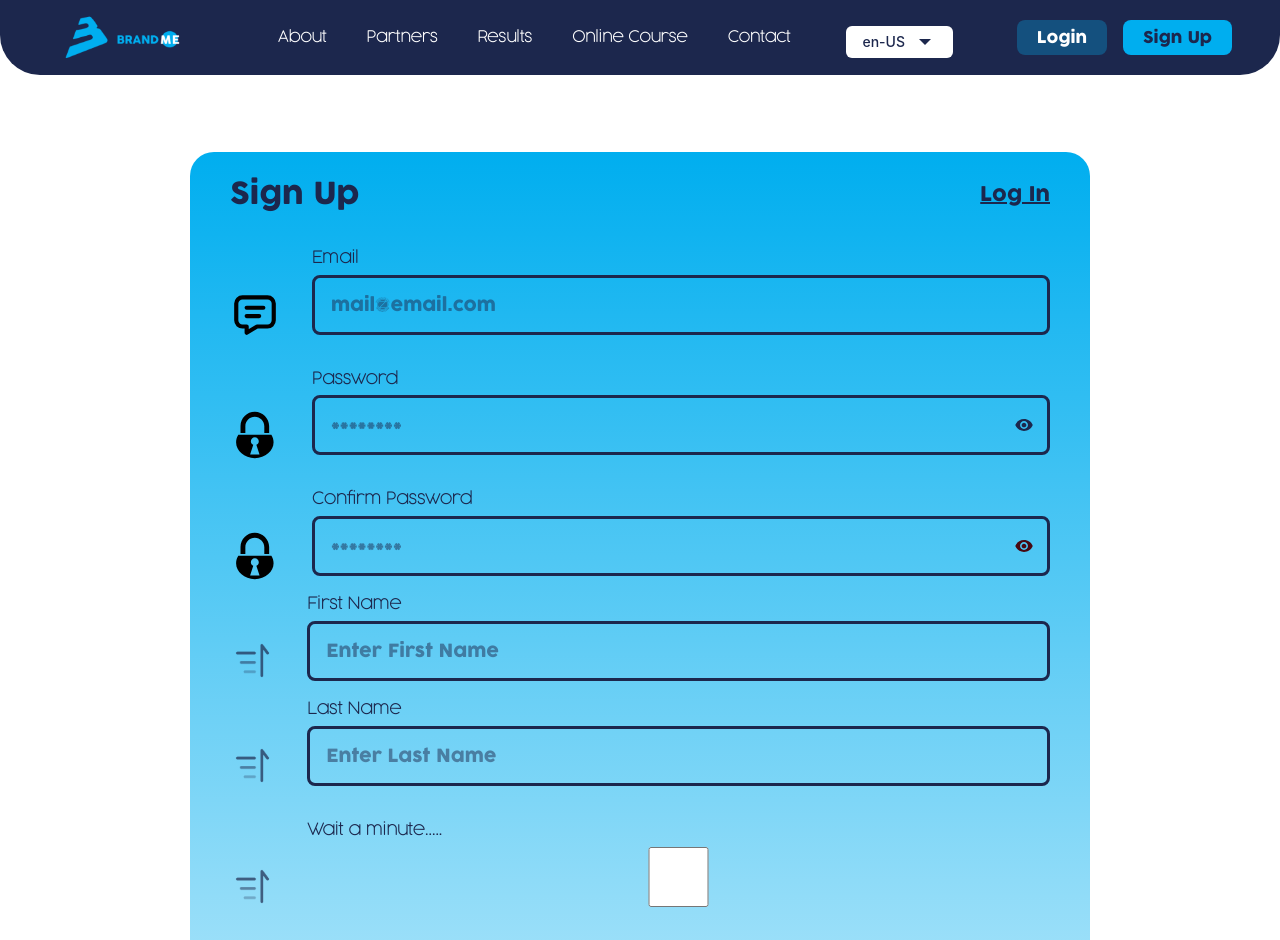
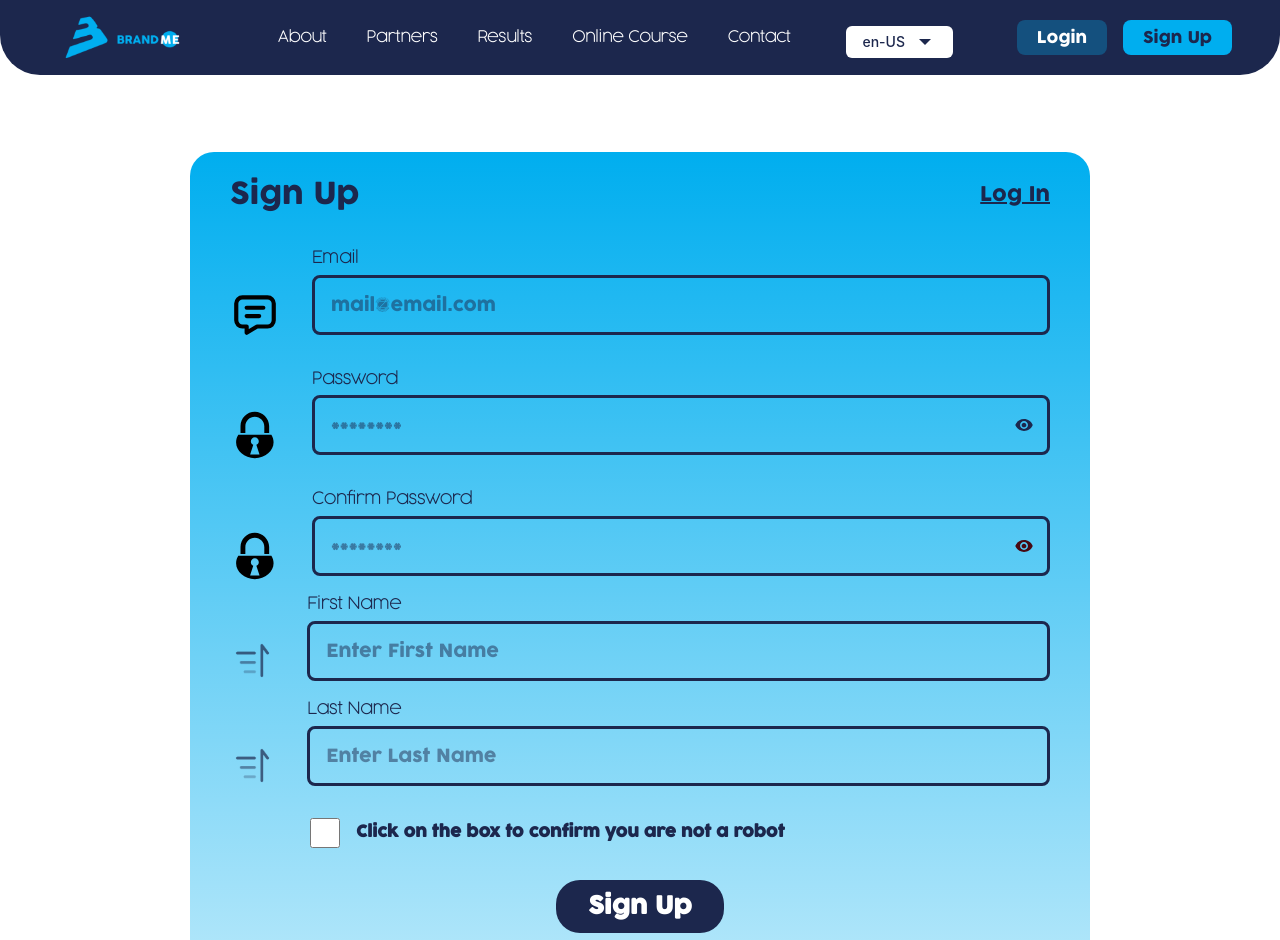
Before and after one commit to Valuegate/Brand-me, a Next.js app: page /sign-up in a window 1280 px wide. Shown: the top 940 px of the page. Built offline with nearby package versions, Linux system fonts and the light colour scheme.

Commit message:
adjustment on the signup

```diff
--- a/next.config.mjs
+++ b/next.config.mjs
@@ -6,7 +6,9 @@ const nextConfig = {
   },
   images: {
     domains: ['brandme2.s3.amazonaws.com'],
+    unoptimized: true,
   },
+  output: "export",
   webpack: (config) => {
     config.resolve.alias.canvas = false;
 
--- a/src/components/signup/SignUp.tsx
+++ b/src/components/signup/SignUp.tsx
@@ -291,25 +291,25 @@ const SignUp = () => {
                       </div>
                     </div>
 
-                    <div className="flex items-center gap-8 mt-4">
-                      <div className="mt-8 md:hidden">
+                    <div className="my-4 ml-20 gap-4 flex w-full items-center">
+                      {/* <div className="mt-8 md:hidden">
                         <Image src={Sort} alt={""} width={50} height={50} />
-                      </div>
-                      <div className="mb-4 flex flex-col gap-1 w-full">
-                        <label
-                          htmlFor="is"
-                          className="font-cocogoose-light font-bold text-[16px] text-brand"
-                        >
-                          {t("waitAMinute")}
-                        </label>
+                      </div> */}
+                      {/* <div className="mb-4 flex gap-1"> */}
                         <input
                           type="checkbox"
                           id="is"
                           name="is"
                           onChange={(e) => setTermsAgreed(e.target.checked)}
-                          className="focus:outline-none bg-[#FFFFFF00] w-full font-cocogoose border-[3px] pl-4 text-[18px] border-brand rounded-lg h-[60px] placeholder:text-brand-49 text-brand"
+                          className="focus:outline-none bg-[#FFFFFF00] font-cocogoose border-[3px] pl-4 text-[18px] border-brand rounded-lg w-[30px] h-[30px] placeholder:text-brand-49 text-brand"
                         />
-                      </div>
+                        <label
+                          htmlFor="is"
+                          className="font-cocogoose font-bold text-[16px] text-brand"
+                        >
+                          {t("click")}
+                        </label>
+                      {/* </div> */}
                     </div>
 
                     <div className="mt-8 flex justify-center">
@@ -324,16 +324,16 @@ const SignUp = () => {
                           !termsAgreed ||
                           !isPasswordValid
                         }
-                        className={`w-full h-[80px] ${
+                        className={`${
                           isLoading
                             ? "bg-primary-300 cursor-not-allowed"
                             : "bg-primary-500 hover:bg-primary-600"
-                        } text-white font-cocogoose font-bold text-[24px] rounded-3xl ${
+                        } text-white bg-brand py-2 px-8 font-cocogoose font-bold text-[24px] rounded-3xl ${
                           isLoading ? "" : "transition duration-300"
                         }`}
                         onClick={handleSignup}
                       >
-                        {t("send")}
+                        {t("signUp")}
                       </button>
                     </div>
                   </Form>
--- a/src/locales/de/translation.json
+++ b/src/locales/de/translation.json
@@ -220,5 +220,6 @@
     "Password": "Passwort",
     "Notifications": "Benachrichtigungen",
     "Other Settings": "Weitere Einstellungen",
-    "Notification": "Benachrichtigung"
+    "Notification": "Benachrichtigung",
+    "click": "Klicken Sie auf das Kästchen, um zu bestätigen, dass Sie kein Roboter sind"
 }
--- a/src/locales/en/translation.json
+++ b/src/locales/en/translation.json
@@ -220,5 +220,6 @@
     "Password": "Password",
     "Notifications": "Notifications",
     "Other Settings": "Other Settings",
-    "Notification": "Notification"
+    "Notification": "Notification",
+    "click": "Click on the box to confirm you are not a robot"
   }
--- a/src/locales/es/translation.json
+++ b/src/locales/es/translation.json
@@ -220,5 +220,6 @@
     "Password": "Contraseña",
     "Notifications": "Notificaciones",
     "Other Settings": "Otros ajustes",
-    "Notification": "Notificación"
+    "Notification": "Notificación",
+    "click": "Haz clic en la casilla para confirmar que no eres un robot"
   }
--- a/src/locales/it/translation.json
+++ b/src/locales/it/translation.json
@@ -220,5 +220,6 @@
     "Password": "Password",
     "Notifications": "Notifiche",
     "Other Settings": "Altre impostazioni",
-    "Notification": "Notifica"
+    "Notification": "Notifica",
+    "click": "Fai clic sulla casella per confermare che non sei un robot"
   }
--- a/src/locales/lt/translation.json
+++ b/src/locales/lt/translation.json
@@ -220,5 +220,6 @@
     "Password": "Slaptažodis",
     "Notifications": "Pranešimai",
     "Other Settings": "Kiti nustatymai",
-    "Notification": "Pranešimas"
+    "Notification": "Pranešimas",
+    "click": "Spustelėkite langelį, kad patvirtintumėte, jog nesate robotas"
   }
--- a/src/locales/pt/translation.json
+++ b/src/locales/pt/translation.json
@@ -220,5 +220,6 @@
     "Password": "Senha",
     "Notifications": "Notificações",
     "Other Settings": "Outras configurações",
-    "Notification": "Notificação"
+    "Notification": "Notificação",
+    "click": "Clique na caixa para confirmar que você não é um robô"
   }
--- a/src/locales/ro/translation.json
+++ b/src/locales/ro/translation.json
@@ -220,5 +220,6 @@
     "Password": "Parolă",
     "Notifications": "Notificări",
     "Other Settings": "Alte setări",
-    "Notification": "Notificare"
+    "Notification": "Notificare",
+    "click": "Faceți clic pe casetă pentru a confirma că nu sunteți un robot"
   }
```
